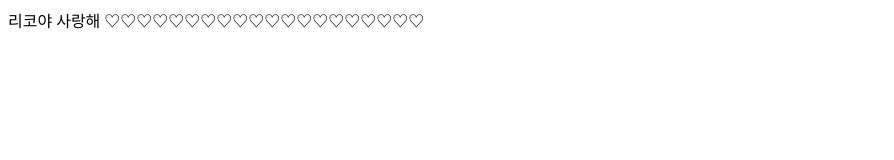
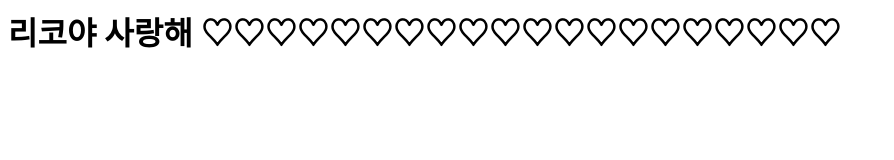
Before and after one commit to wonnen/rikosuki, a plain HTML site: page index.html in a window 1280 px wide. Shown: the whole page, without its empty margins (0-894 px from the left). Drawn offline with Linux system fonts and the light colour scheme.

Commit message:
Update index.html

```diff
--- a/index.html
+++ b/index.html
@@ -1 +1 @@
-<p>리코야 사랑해 ♡♡♡♡♡♡♡♡♡♡♡♡♡♡♡♡♡♡♡♡</p>
+<h1>리코야 사랑해 ♡♡♡♡♡♡♡♡♡♡♡♡♡♡♡♡♡♡♡♡</h1>
```
